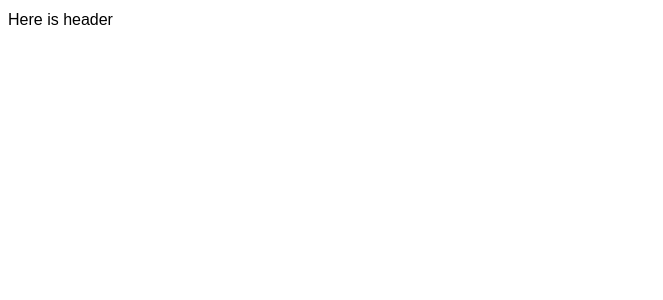
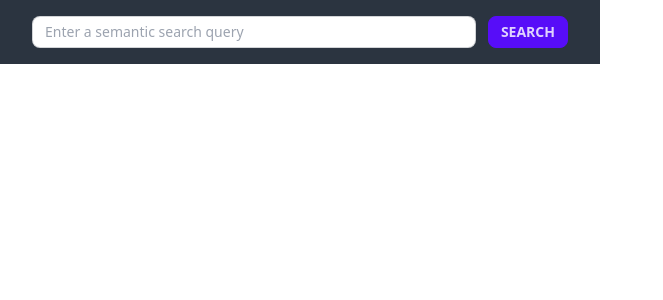
Before and after one commit to VoloDziu/legal-assit-supabase, a React app in the folder extension/: page / in a window 1280 px wide. Shown: the top 300 px of the page, without its empty margins (0-663 px from the left). Built offline with nearby package versions, Linux system fonts and the light colour scheme; the HTML template or start-up script is replaced by a standard one.

Commit message:
daisy UI

```diff
--- a/extension/package.json
+++ b/extension/package.json
@@ -4,7 +4,8 @@
   "description": "",
   "scripts": {
     "clean": "rm -rf ./dist/build",
-    "build": "npm run clean && node ./build.mjs"
+    "build": "npm run clean && node ./build.mjs",
+    "serve": "./node_modules/.bin/parcel src/app/index.html --dist-dir ./dist/build/app"
   },
   "author": "",
   "license": "ISC",
@@ -22,8 +23,9 @@
     "@types/node": "^16.18.40",
     "@types/react": "^18.2.20",
     "@types/react-dom": "^18.2.7",
+    "daisyui": "^3.8.2",
     "parcel": "^2.9.3",
-    "postcss": "^8.4.27",
+    "postcss": "^8.4.31",
     "tailwindcss": "^3.3.3",
     "typescript": "^5.1.6"
   }
--- a/extension/src/app/App.tsx
+++ b/extension/src/app/App.tsx
@@ -6,7 +6,6 @@ import { DefaultView } from "./views/Default";
 import { TabState } from "../store/tabs";
 import { Connections, Message } from "../messaging";
 import { mockLoadingState } from "./mockState";
-import { Layout } from "./components/Layout";
 
 function App() {
   const [appState, setAppState] = useState<TabState | undefined>();
@@ -32,7 +31,20 @@ function App() {
     }
   }, []);
 
-  return <Layout />;
+  return (
+    <div className="w-[600px] h-[600px] flex flex-col">
+      <div className="py-4 px-8 bg-neutral flex gap-3 flex-shrink-0">
+        <input
+          type="text"
+          placeholder="Enter a semantic search query"
+          className="flex-grow input input-sm input-bordered w-full"
+        />
+        <button className="flex-shrink-0 btn btn-primary btn-sm">Search</button>
+      </div>
+
+      <div className="flex-grow flex-shrink"></div>
+    </div>
+  );
 
   if (!appState || !appState.origin) {
     return <NotSupportedView />;
--- a/extension/src/app/components/Layout.tsx
+++ /dev/null
@@ -1,10 +0,0 @@
-export function Layout() {
-  return (
-    <div className="w-[600px] h-[400px] flex flex-col">
-      <div className="flex-shrink-0 items-stretch bg-muted p-2">
-        Here is header
-      </div>
-      <div className="flex-grow items-stretch"></div>
-    </div>
-  );
-}
--- a/extension/src/app/index.html
+++ b/extension/src/app/index.html
@@ -5,10 +5,6 @@
     <meta name="viewport" content="width=device-width, initial-scale=1" />
     <title>Legal Assist</title>
     <script defer type="module" src="./index.tsx"></script>
-    <link rel="preconnect" href="https://fonts.googleapis.com">
-    <link rel="preconnect" href="https://fonts.gstatic.com" crossorigin>
-    <link href="https://fonts.googleapis.com/css2?family=Poppins:wght@300;400;600;900&display=swap" rel="stylesheet">
-    <link href="./index.css" rel="stylesheet">
   </head>
   <body>
     <div id="root"></div>
--- a/extension/tailwind.config.js
+++ b/extension/tailwind.config.js
@@ -1,12 +1,10 @@
 /** @type {import('tailwindcss').Config} */
 
 module.exports = {
-  content: ["./src/app/**/*.{html,ts,tsx}"],
-  theme: {
-    fontFamily: {
-      sans: ["Poppins", "sans-serif"],
-    },
-    extend: {},
+  content: ["./src/app/*.{html,ts,tsx}"],
+  plugins: [require("daisyui")],
+  daisyui: {
+    themes: ["light", "night"],
+    darkTheme: "night",
   },
-  plugins: [],
 };
```
Also changed, not shown: 1 other file (tests, documents, lock files or other folders).
